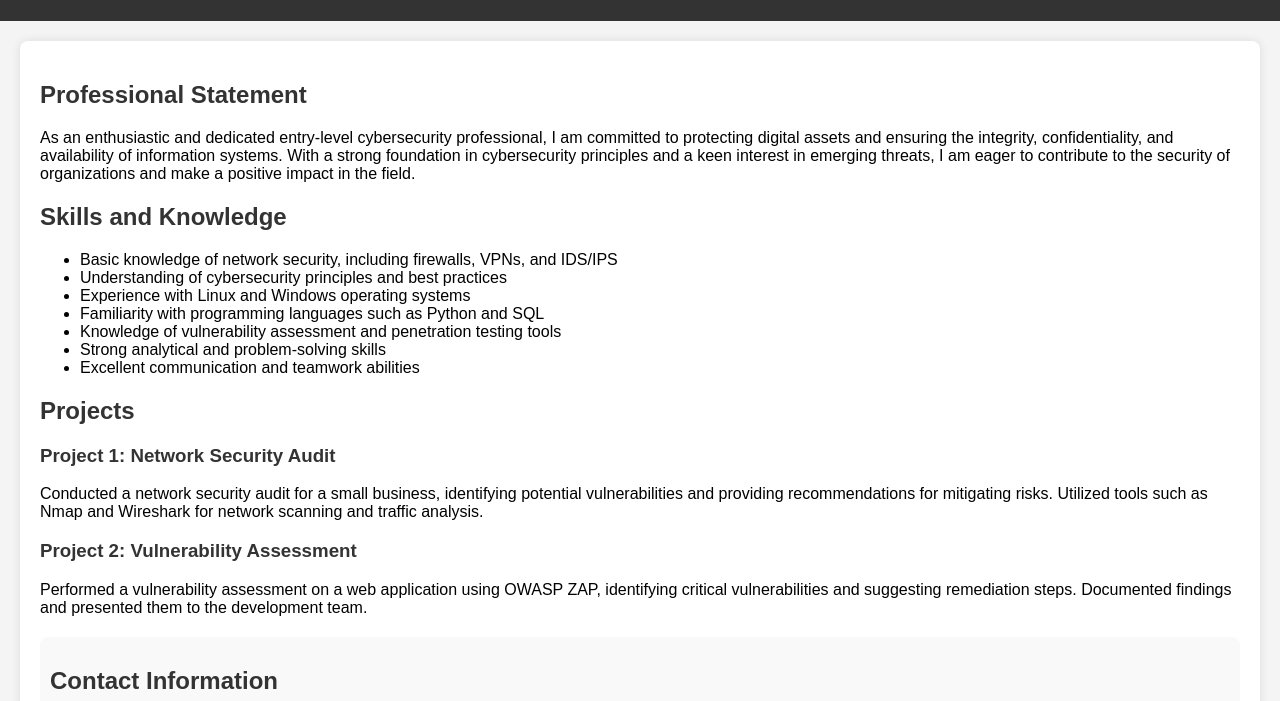
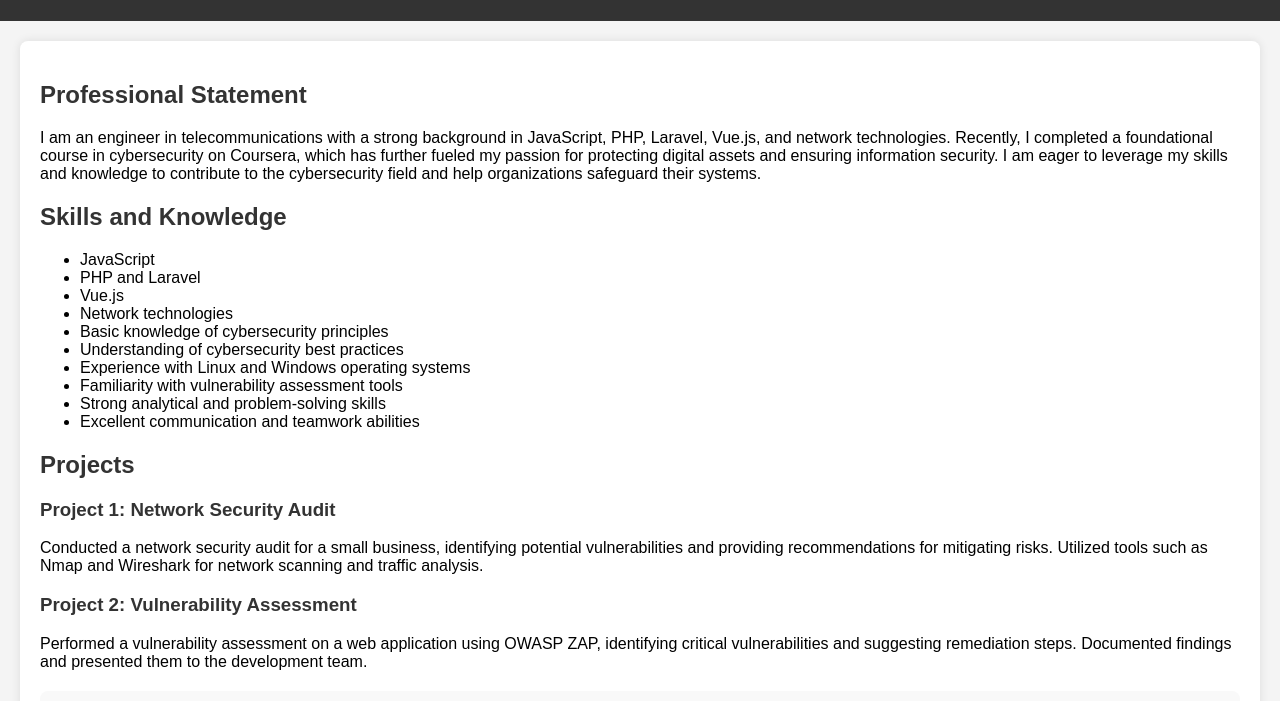
Before and after one commit to djellouli-cs/djellouli-cs.github.io, a plain HTML site: page index.html in a window 1280 px wide. Shown: the part 99-800 px from the top of the page. Drawn offline with Linux system fonts and the light colour scheme.

Commit message:
Update index.html

```diff
--- a/index.html
+++ b/index.html
@@ -45,20 +45,22 @@
         <section class="section">
             <h2>Professional Statement</h2>
             <p>
-                As an enthusiastic and dedicated entry-level cybersecurity professional, I am committed to protecting
-                digital assets and ensuring the integrity, confidentiality, and availability of information systems.
-                With a strong foundation in cybersecurity principles and a keen interest in emerging threats, I am eager
-                to contribute to the security of organizations and make a positive impact in the field.
+                I am an engineer in telecommunications with a strong background in JavaScript, PHP, Laravel, Vue.js, and network technologies.
+                Recently, I completed a foundational course in cybersecurity on Coursera, which has further fueled my passion for protecting digital assets and ensuring information security.
+                I am eager to leverage my skills and knowledge to contribute to the cybersecurity field and help organizations safeguard their systems.
             </p>
         </section>
         <section class="section">
             <h2>Skills and Knowledge</h2>
             <ul>
-                <li>Basic knowledge of network security, including firewalls, VPNs, and IDS/IPS</li>
-                <li>Understanding of cybersecurity principles and best practices</li>
+                <li>JavaScript</li>
+                <li>PHP and Laravel</li>
+                <li>Vue.js</li>
+                <li>Network technologies</li>
+                <li>Basic knowledge of cybersecurity principles</li>
+                <li>Understanding of cybersecurity best practices</li>
                 <li>Experience with Linux and Windows operating systems</li>
-                <li>Familiarity with programming languages such as Python and SQL</li>
-                <li>Knowledge of vulnerability assessment and penetration testing tools</li>
+                <li>Familiarity with vulnerability assessment tools</li>
                 <li>Strong analytical and problem-solving skills</li>
                 <li>Excellent communication and teamwork abilities</li>
             </ul>
```
